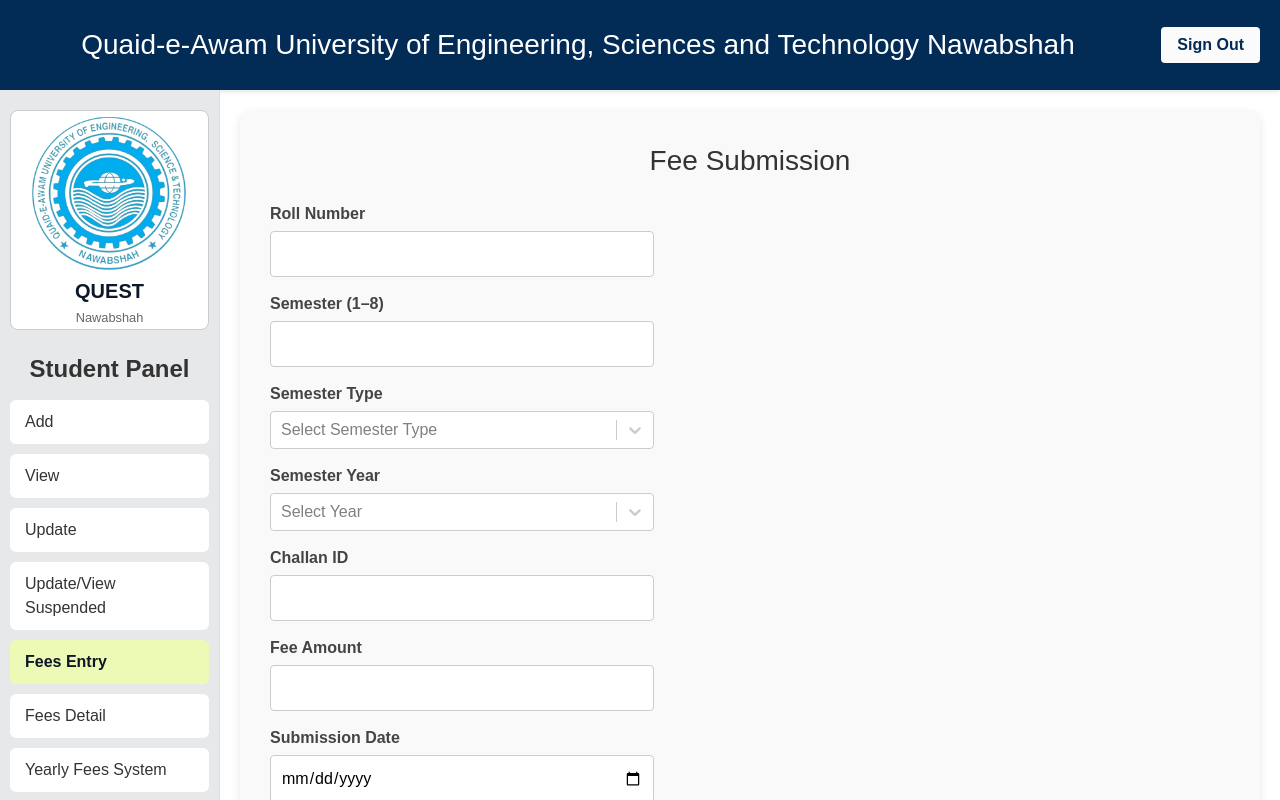
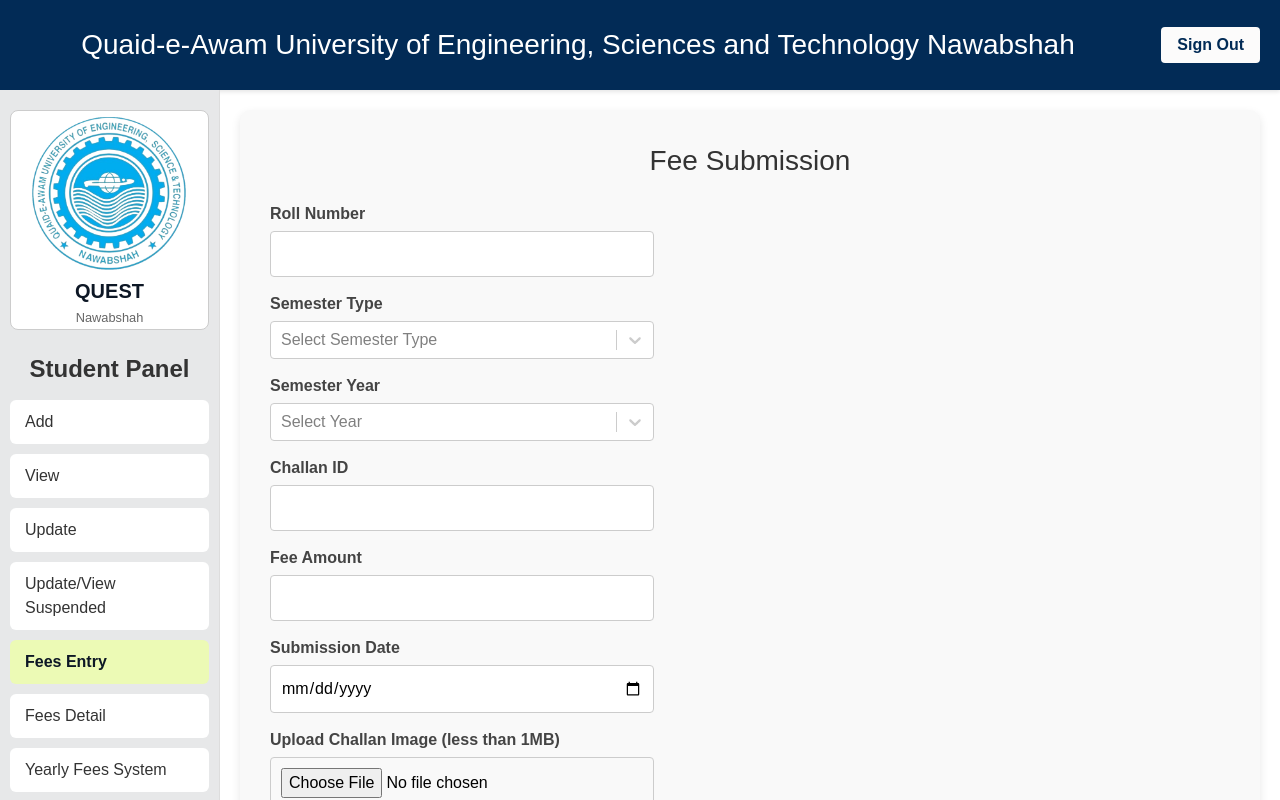
Before and after one commit to faizeeb302/University-Student-Fee-Management, a Next.js app: page /fees in a window 1280 px wide. Shown: the top 800 px of the page. Built offline with nearby package versions, Linux system fonts and the light colour scheme; sample sign-in values are in the browser's storage.

Commit message:
fees component updated

```diff
--- a/app/fees/page.jsx
+++ b/app/fees/page.jsx
@@ -21,7 +21,6 @@
 
   const [feeData, setFeeData] = useState({
     rollNumber: "",
-    semester: "",
     semesterType: null,
     semesterYear: null,
     challanId: "",
@@ -70,7 +69,6 @@
 const handleSubmit = async () => {
   const {
     rollNumber,
-      semester,
     semesterType,
     semesterYear,
     challanId,
@@ -79,9 +77,10 @@
     challanImageUrl,
   } = feeData;
 
+  const rollRegex = /^\d{2}-[A-Z]{2,5}-\d+$/;
+
   if (
     !rollNumber ||
-      !semester ||
     !semesterType?.value ||
     !semesterYear?.value ||
     !challanId ||
@@ -93,15 +92,37 @@
     return;
   }
 
+  if (!rollRegex.test(rollNumber)) {
+    Swal.fire("Invalid Roll Number", "Roll number must be in format: 21-BSCS-38", "error");
+    return;
+  }
+
   setLoading(true);
 
   try {
+    // ✅ 1. Check if student exists
+    const checkStudent = await fetch("/api/student", {
+      method: "POST",
+      headers: { "Content-Type": "application/json" },
+      body: JSON.stringify({ rollNumber }),
+    });
+
+    if (checkStudent.status === 404) {
+      setLoading(false);
+      Swal.fire("Student Not Found", "No student found with this roll number.", "error");
+      return;
+    }
+
+    if (!checkStudent.ok) {
+      throw new Error("Error verifying student");
+    }
+
+    // ✅ 2. Confirm submission summary
     const result = await Swal.fire({
       title: "Fee Submission Summary",
       html: `
         <div style="text-align:left; font-size: 0.95rem">
           <p><strong>Roll Number:</strong> ${rollNumber}</p>
-            <p><strong>Semester:</strong> ${semester}</p>
           <p><strong>Type:</strong> ${semesterType.value}</p>
           <p><strong>Year:</strong> ${semesterYear.value}</p>
           <p><strong>Challan ID:</strong> ${challanId}</p>
@@ -125,12 +146,12 @@
       return;
     }
 
+    // ✅ 3. Submit fee entry
     const response = await fetch("/api/fee-entry", {
       method: "POST",
       headers: { "Content-Type": "application/json" },
       body: JSON.stringify({
         rollNumber,
-          semester: Number(semester),
         semesterType: semesterType.value,
         semesterYear: Number(semesterYear.value),
         challanId,
@@ -150,7 +171,6 @@
 
     setFeeData({
       rollNumber: "",
-        semester: "",
       semesterType: null,
       semesterYear: null,
       challanId: "",
@@ -167,6 +187,7 @@
     setLoading(false);
   }
 };
+
 
   return (
     <div style={styles.container}>
@@ -188,19 +209,6 @@
               <span>{rollNumberError} <span style={styles.example}>(e.g., 21-BSCS-38)</span></span>
             </div>
           )}
-        </div>
-
-        {/* Semester */}
-        <div style={styles.inputGroup}>
-          <label style={styles.label}>Semester (1–8)</label>
-          <input
-            type="number"
-            value={feeData.semester}
-            min="1"
-            max="8"
-            onChange={(e) => handleChange("semester", e.target.value)}
-            style={styles.input}
-          />
         </div>
 
         {/* Semester Type */}
```
Lines whose indentation alone changed are shown as unchanged.
